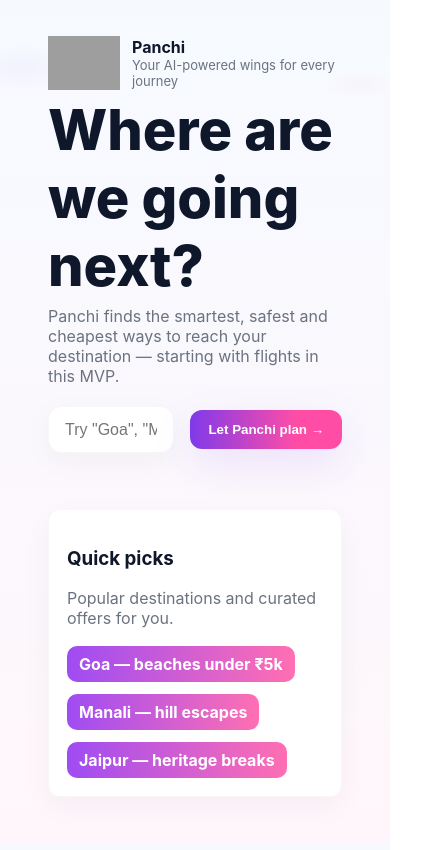
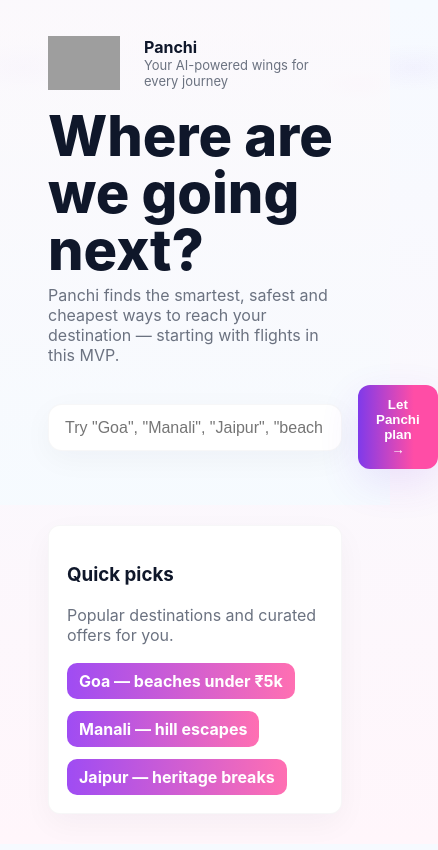
Before and after one commit to anil2941985/panchi-app, a Next.js app: page / in a window 390 px wide. Shown: the top 850 px of the page, 438 px wide, since content can reach past the window. Built offline with nearby package versions, Linux system fonts and the light colour scheme; grey boxes are pictures that could not be loaded.

Commit message:
Update globals.css

```diff
--- a/styles/globals.css
+++ b/styles/globals.css
@@ -206,3 +206,127 @@ body {
 .hidden { display: none; }
 .text-muted { color: #6b7280; font-size: 0.95rem; }
 .center { text-align: center; }
+/* ===== Quick fixes (paste at end of styles/globals.css) ===== */
+
+/* tighten hero overall */
+.hero {
+  padding: 28px 36px;
+  position: relative;
+  overflow: visible;
+  background: linear-gradient(180deg, rgba(255,248,250,0.6), rgba(245,251,255,0.85));
+}
+
+/* center header content and limit width */
+.hero .hero-inner {
+  max-width: 1260px;
+  margin: 0 auto;
+  display: flex;
+  align-items: center;
+  justify-content: space-between;
+  gap: 24px;
+}
+
+/* logo sizing and alignment */
+.brand img {
+  height: 48px;            /* smaller and consistent */
+  width: auto;
+  display: inline-block;
+  margin-right: 12px;
+  object-fit: contain;
+}
+
+/* textual brand */
+.brand .brand-text {
+  display: inline-block;
+  vertical-align: middle;
+}
+
+.brand .brand-title {
+  font-weight: 700;
+  font-size: 18px;
+  margin: 0;
+}
+.brand .brand-sub {
+  margin: 0;
+  color: #6b7280;
+  font-size: 13px;
+}
+
+/* hero headline */
+.headline {
+  font-size: clamp(34px, 6vw, 56px);
+  line-height: 1.02;
+  margin: 6px 0 8px 0;
+}
+
+/* remove the large floating blob: replace with a subtle accent (no hard box) */
+.hero-accent {
+  position: absolute;
+  right: 40px;
+  top: 34px;
+  width: 260px;
+  height: 180px;
+  pointer-events: none;
+  background: radial-gradient(closest-side, rgba(159,76,243,0.18), rgba(255,77,166,0.08) 60%, transparent 70%);
+  filter: blur(18px);
+  border-radius: 50%;
+  transform: translateZ(0);
+  box-shadow: 0 20px 50px rgba(159,76,243,0.06);
+}
+
+/* CTA button — make it fully visible and accessible */
+.cta {
+  background: linear-gradient(90deg,#7f3aea 0%, #ff4da6 70%);
+  color: #fff !important;
+  box-shadow: 0 18px 40px rgba(127,58,234,0.14);
+  border: 0;
+  padding: 12px 18px;
+  border-radius: 12px;
+  font-weight: 700;
+}
+
+/* search input visual improvements */
+.searchInput {
+  background: #fff;
+  border-radius: 14px;
+  padding: 12px 16px;
+  border: 1px solid rgba(12,18,55,0.04);
+  box-shadow: 0 12px 30px rgba(12,18,55,0.04);
+  min-width: 420px;
+}
+
+/* reduce giant empty vertical gap below hero */
+.hero + .section {
+  margin-top: 18px; /* was too large earlier */
+}
+
+/* Quick-picks card improvements */
+.quick-picks {
+  padding: 22px;
+  border-radius: 14px;
+  box-shadow: 0 12px 40px rgba(12,18,55,0.04);
+  background: linear-gradient(180deg,#ffffff,#fff9ff);
+  margin-top: 22px;
+}
+.quick-pills {
+  display:flex;
+  gap: 12px;
+  flex-wrap:wrap;
+  margin-top: 14px;
+}
+.quick-pill {
+  background: linear-gradient(90deg,#9f4cf3,#ff6fb2);
+  color: #fff;
+  padding: 10px 14px;
+  border-radius: 999px;
+  font-weight:700;
+  box-shadow: 0 10px 30px rgba(127,58,234,0.09);
+}
+
+/* smaller screens adjustments */
+@media (max-width: 880px) {
+  .hero .hero-inner { flex-direction: column; align-items:flex-start; gap:12px; padding-right:12px; }
+  .hero-accent { right: 12px; top: 12px; width:160px; height:110px; filter: blur(14px); }
+  .searchInput { min-width: 100%; max-width: 100%; }
+  .headline { font-size: 32px; }
+}
```
